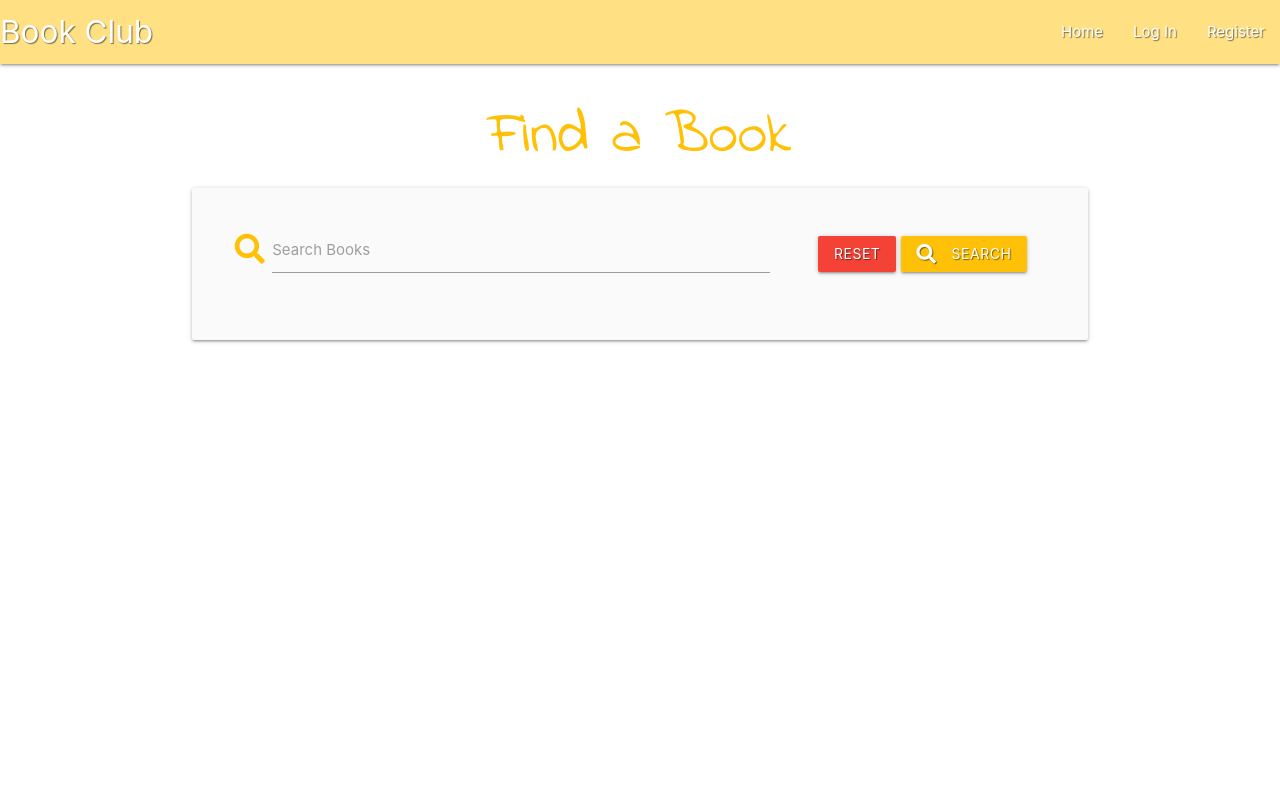
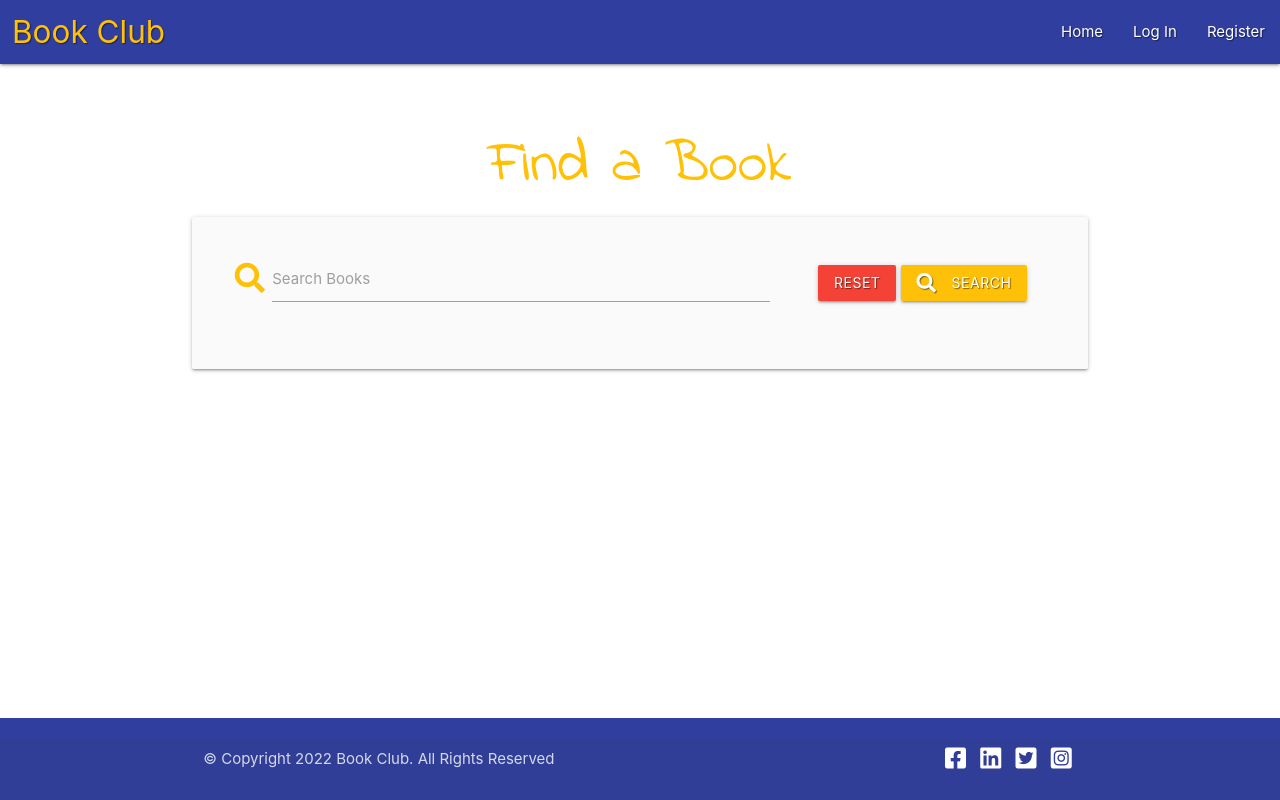
Before and after one commit to Code-Institute-Submissions/Sarah-LB-Milestone3_BookClub_DecResub, a Flask app: page / in a window 1280 px wide. Run offline with Flask 2, Linux system fonts and the light colour scheme; data that the repository does not hold is empty; some libraries are stand-ins or nearby versions.

Commit message:
Add footer to base.html

```diff
--- a/app.py
+++ b/app.py
@@ -29,8 +29,8 @@ def get_books():
 
 @app.route("/home")
 def home():
-    random_book = mongo.db.books.aggregate([ { "$sample": { "size": 1 } } ])
-    return render_template("home.html", random_book=random_book)
+    book = mongo.db.books.aggregate([{"$sample": {"size": 1}}])
+    return render_template("home.html", book=book)
 
 
 @app.route("/search", methods=["GET", "POST"])
--- a/static/css/style.css
+++ b/static/css/style.css
@@ -36,3 +36,34 @@
 .navbar-fixed {
     margin-bottom: 40px;
 }
+
+.brand-logo {
+    padding-left: 12px !important;
+}
+
+/* ------------------------------------------------------------------------------Footer*/
+
+footer a {
+    font-size: x-large;
+}
+
+.list-inline {
+    padding-left: 0;
+    margin: -10px 0 -10px -5px;
+    list-style: none;
+  }
+  .list-inline > li {
+    display: inline-block;
+    padding: 0 5px;
+  }
+
+/* for sticky footer */
+body {
+    display: flex;
+    min-height: 100vh;
+    flex-direction: column;
+  }
+
+  main {
+    flex: 1 0 auto;
+  }
--- a/templates/base.html
+++ b/templates/base.html
@@ -21,9 +21,9 @@
     <header>
         <div class="navbar-fixed">
         <!--Main navbar along top of page-->
-            <nav class="nav-extended text-shadow amber lighten-3">
+            <nav class="nav-extended text-shadow indigo darken-2">
                 <div class="nav-wrapper">
-                <a href="{{ url_for('get_books') }}" class="brand-logo">Book Club</a>
+                    <a href="{{ url_for('get_books') }}" class="brand-logo amber-text">Book Club</a>
                     <a href="#" data-target="mobile-demo" class="sidenav-trigger right"><i class="fas fa-bars"></i></a>
                     <ul class="right hide-on-med-and-down">
                         <li><a href="{{ url_for('home') }}">Home</a></li>
@@ -63,7 +63,7 @@
             {% if messages %}
                 {% for message in messages %}
                     <div class="row flashes">
-                        <h4 class="deep-purple lighten-3 center-align">{{ message }}</h4>
+                        <h4 class="indigo lighten-3 center-align">{{ message }}</h4>
                     </div>
                 {% endfor %}
             {% endif %}
@@ -75,6 +75,31 @@
     {% endblock %}
     </main>
 
+    <footer class="page-footer indigo darken-2">
+        <div class="footer-copyright">
+            <div class="row container valign-wrapper">
+                <div class="col s6">
+                    © Copyright 2022 Book Club. All Rights Reserved
+                </div>
+                <ul class="col s6 list-inline right-align">
+                    <li>
+                        <a class="white-text" href="https://www.facebook.com/" target="_blank"><i class="fab fa-facebook-square"></i></a>
+                    </li>
+                    <li>
+                        <a class="white-text" href="https://uk.linkedin.com/" target="_blank"><i class="fab fa-linkedin"></i></a>
+                    </li>
+                    <li>
+                        <a class="white-text" href="https://twitter.com/" target="_blank"><i class="fab fa-twitter-square"></i></a>
+                    </li>
+                    <li>
+                        <a class="white-text" href="https://www.instagram.com/" target="_blank"><i class="fab fa-instagram-square"></i></a>
+                    </li>
+                </ul>
+            </div>
+        </div>
+      </footer>
+
+
     <script src="https://code.jquery.com/jquery-3.6.0.min.js" integrity="sha256-/xUj+3OJU5yExlq6GSYGSHk7tPXikynS7ogEvDej/m4=" crossorigin="anonymous"></script>
     <script src="https://cdnjs.cloudflare.com/ajax/libs/materialize/1.0.0/js/materialize.min.js"></script>
     <script src="https://cdnjs.cloudflare.com/ajax/libs/rateYo/2.3.2/jquery.rateyo.min.js"></script>
```
Also changed, not shown: templates/home.html (+20 -3 lines). Lines whose indentation alone changed are shown as unchanged.
